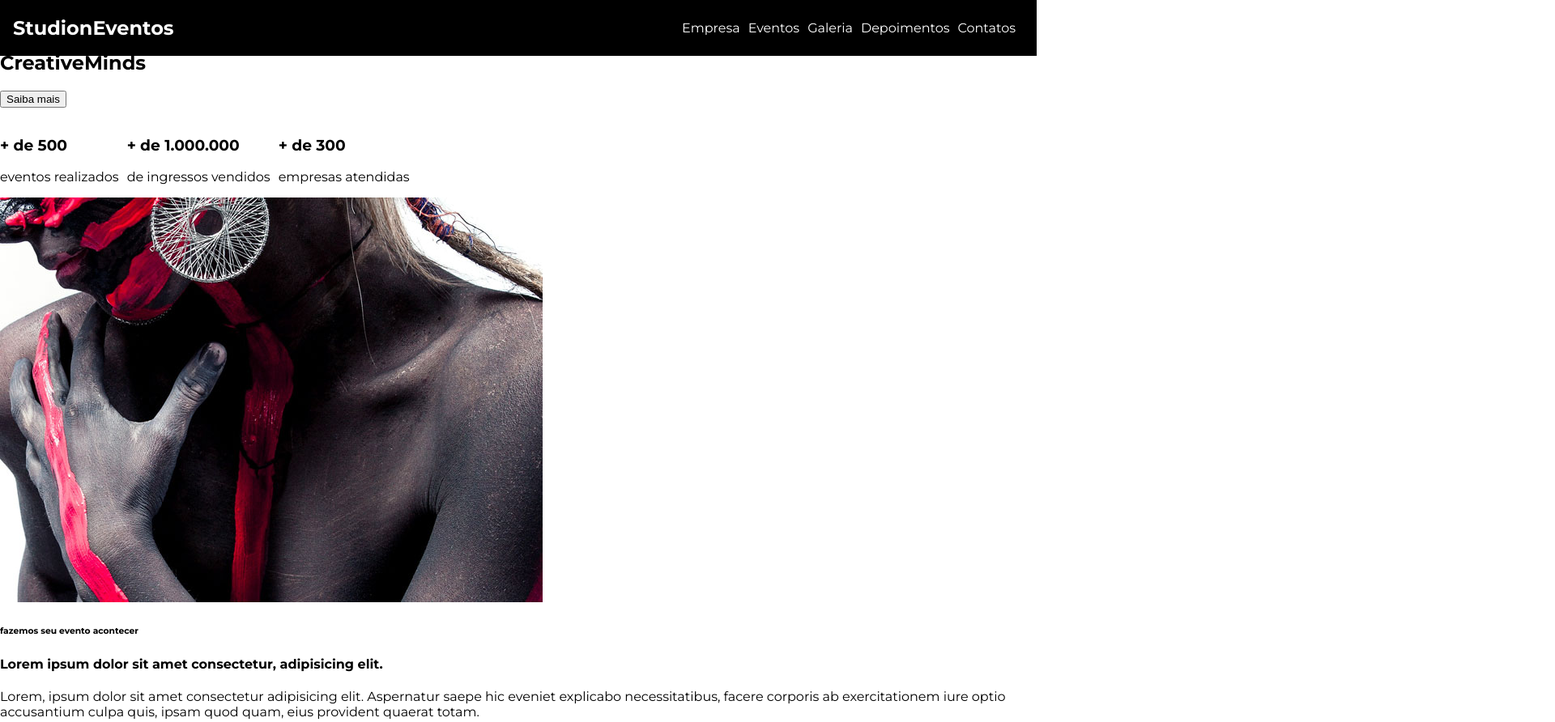
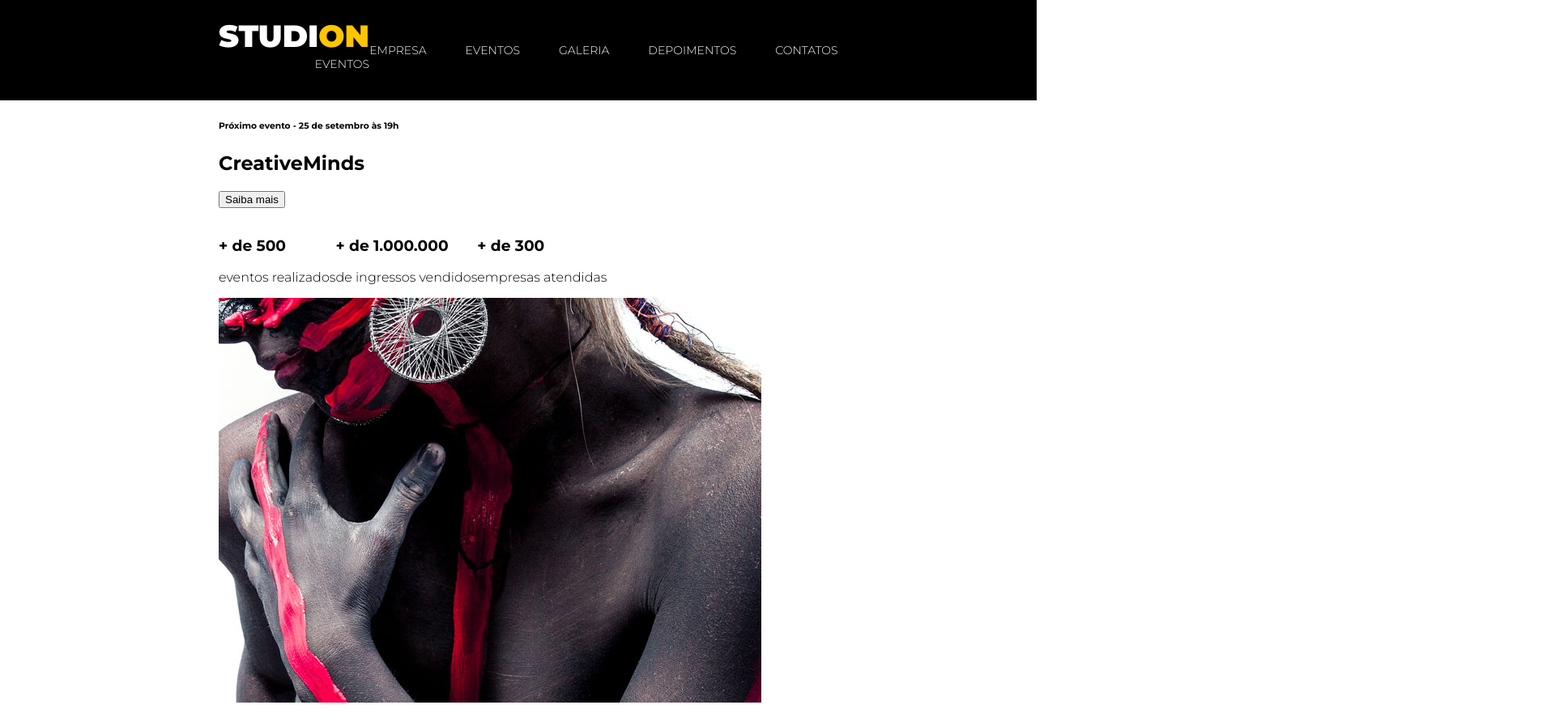
Before and after one commit to marcusimao/studion, a website: page src/index.html in a window 1280 px wide. Shown: the top 892 px of the page at 81% size, 1920 px wide, since content can reach past the window. Drawn offline with Linux system fonts and the light colour scheme.

Commit message:
feat(nav): add base style

```diff
--- a/src/index.html
+++ b/src/index.html
@@ -10,7 +10,9 @@
 
 <body>
     <nav class="navbar">
-        <h1>Studi<span>on</span><span>Eventos</span></h1>
+        <h1 class="logo-studion">Studi<span class="copy--primary">on</span>
+            <span class="logo-studion__subtitle">Eventos</span>
+        </h1>
         <ul class="navbar__links">
             <li><a href="#empresa">Empresa</a></li>
             <li><a href="#eventos">Eventos</a></li>
--- a/src/style.css
+++ b/src/style.css
@@ -1,16 +1,24 @@
-@import url('https://fonts.googleapis.com/css2?family=Montserrat:wght@400;700&display=swap');
+@import url('https://fonts.googleapis.com/css2?family=Montserrat:wght@300,400;700;900&display=swap');
 
 *{
     box-sizing: border-box;
+
 }
 
 :root {
+    --color-primary: #ffc500;
     font-family: 'Montserrat', sans-serif;
     font-size: 16px;
+    padding-left: 16.875rem;
+    padding-right: 16.875rem;
+
+
 }
 
 body{
     margin: 0;
+    padding-top: 7.75rem;
+
 
 }
 
@@ -20,35 +28,61 @@ ul{
     padding-left: 0;
 }
 
-li{
-    margin-right: 0.625rem;
-}
 
 .navbar {
     position: fixed;
     display: grid;
+    z-index: ;
     grid-template-columns: 1fr 9fr;
     align-items: center;
     top: 0;
     left: 0;
     width: 100vw;
+    height: 7.75rem;
     padding: 0 1rem;
     background-color: #000;              /*vermelho,verde,azul,transparência;*/
     color: #fff;
+    padding-left: 16.875rem;
+    padding-right: 16.875rem;
 
 
 }
 
 .navbar__links {
     justify-self: end;
+
 }
 
+.navbar__links li{
+    font-size: 0.875rem;
+    margin-right: 3rem;
+    text-transform: uppercase;
+}
 
 .navbar__links a {
     color: #fff;
     text-decoration: none;
+    font-weight: 300;
 }
 
 .navbar__links a:hover {
-    color: gray;
+    color: var(--color-primary);
     }
+
+.logo-studion {
+    font-weight: 900;
+    font-size: 2.375rem;
+    text-transform: uppercase;
+    text-align: right;
+    line-height: 1ch;
+
+}
+
+.logo-studion__subtitle {
+    font-weight: 300;
+    font-size: 0.875rem;
+}
+
+.copy--primary {
+    color: var(--color-primary);
+}
```
